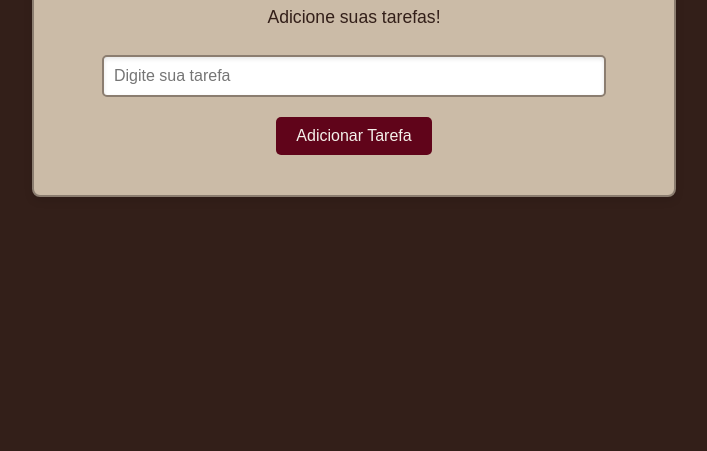
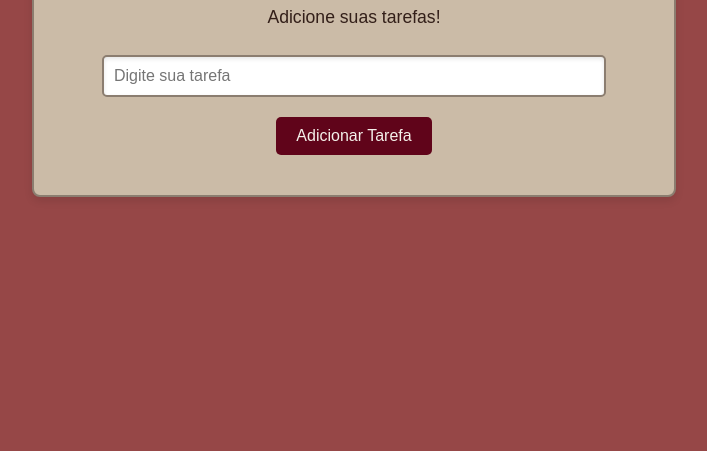
Before and after one commit to DarioN370/toDoListJs, a plain HTML site: page index.html in a window 1280 px wide. Shown: the part 349-800 px from the top of the page, without its empty margins (286-993 px from the left). Drawn offline with Linux system fonts and the light colour scheme.

Commit message:
update bgColor

```diff
--- a/css/style.css
+++ b/css/style.css
@@ -5,7 +5,7 @@ body {
     align-items: center;
     height: 100vh;
     margin: 0;
-    background-color: #331F19;
+    background-color: #964747;
 }
 .container {
     text-align: center;
```
